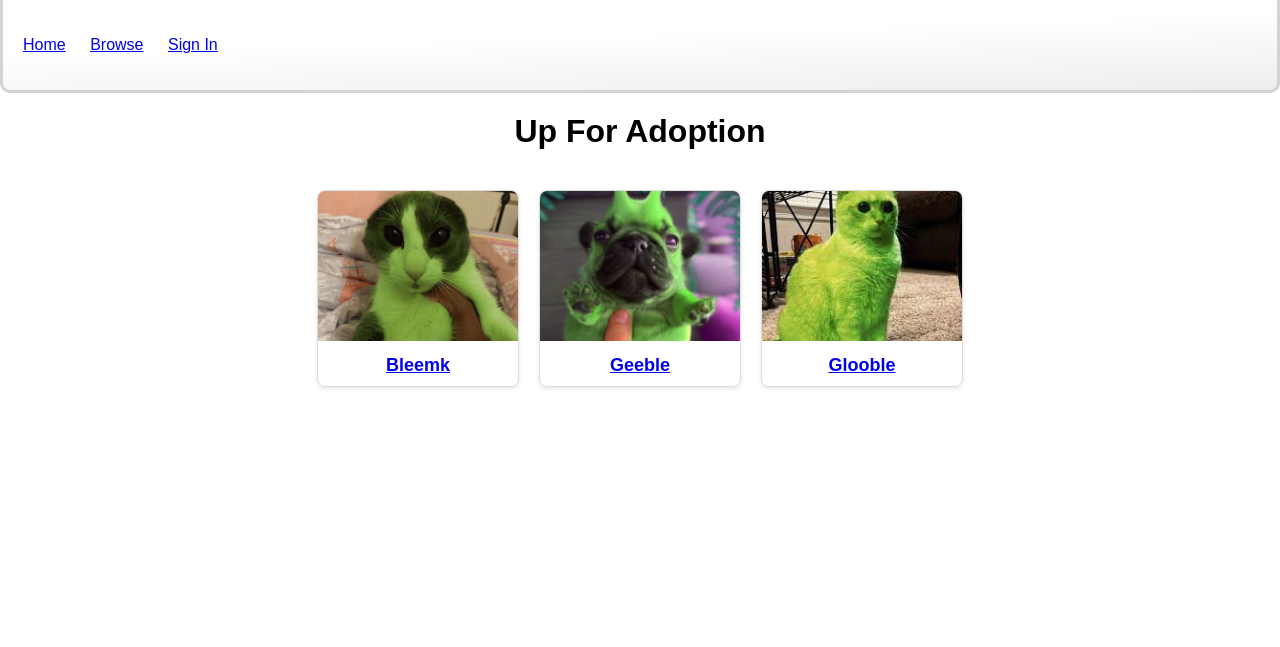
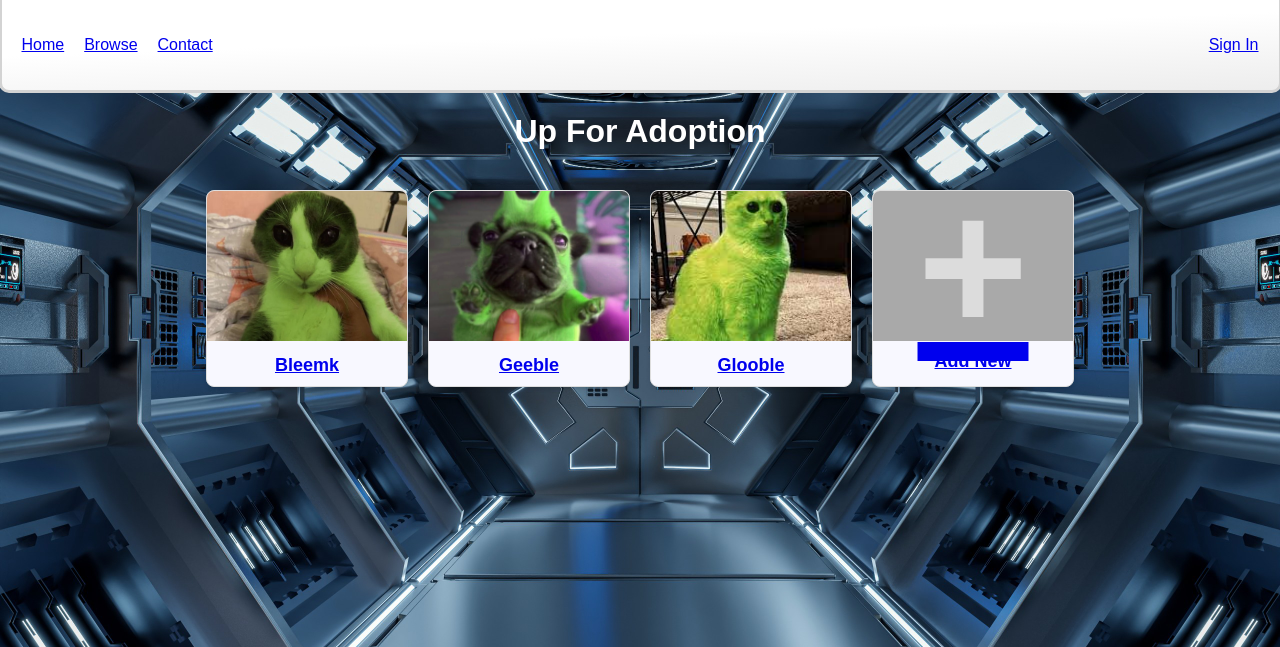
Before and after one commit to hhamelin-iu/i210-final, a PHP site: page /browse.php in a window 1280 px wide. Shown: the top 647 px of the page. Run offline with PHP 8.4, Linux system fonts and the light colour scheme; data comes from the database, SQL or seed files in the repository.

Commit message:
mostly styling
minor tweaks, plus button

```diff
--- a/browse.php
+++ b/browse.php
@@ -1,6 +1,7 @@
 <?php
 $page_title = "Browsing";
 include ('includes/header.php');?>
+    <link rel="stylesheet" href="www/css/browse-details.css">
     <link rel="stylesheet" href="www/css/browse.css">
 </head>
 <?php include ('includes/navbar.php'); ?>
@@ -18,9 +19,9 @@ include ('includes/header.php');?>
         $sql = "SELECT * FROM pets";
         $result = $conn->query($sql);
 
+        echo "<div class='animal-grid'> ";
         if ($result->num_rows > 0) {
             // Loop through each entry
-            echo "<div class='animal-grid'> ";
             while ($row = $result->fetch_assoc()) {
                     echo "<div class='animal-card'>";
                         echo '<a href="animal_details.php?id=' . $row['id'] . '">';
@@ -28,8 +29,13 @@ include ('includes/header.php');?>
                         echo "<h2>" . $row['name'] . "</h2>";
                     echo "</div>";
             }
-            echo "</div>";
         }
+                echo "<div class='add-new-card'>";
+                    echo '<a href="add_new.php">';
+                    echo "<div class='plus'>+</div>";
+                    echo "<h2> Add New </h2>";
+                echo "</div>";
+        echo "</div>";
     ?>
 </body>
 </html>
--- a/includes/navbar.php
+++ b/includes/navbar.php
@@ -4,6 +4,8 @@
     <ul>
         <li><a href=".">Home</a></li>
         <li><a href="browse.php">Browse</a></li>
-        <li><a href=".">Sign In</a></li>
+        <li><a href="#">Contact</a></li>
+    </ul>
+    <a href="sign_in.php" class="sign-in">Sign In</a>
     </ul>
 </div>
--- /dev/null
+++ b/www/css/browse-details.css
@@ -0,0 +1,8 @@
+body {
+    font-family: Arial, sans-serif;
+    color: white;
+    margin: 0;
+    padding: 0;
+    background-image: url(../img/browse_background.jpg);
+    background-size: cover;
+}
--- a/www/css/browse.css
+++ b/www/css/browse.css
@@ -1,11 +1,9 @@
 body {
-    font-family: Arial, sans-serif;
-    margin: 0;
-    padding: 0;
     display: flex;
     flex-direction: column;
     align-items: center;
 }
+
 h1 {
     margin: 20px 0;
 }
@@ -24,6 +22,7 @@ h1 {
     border-radius: 8px;
     box-shadow: 0 2px 4px rgba(0, 0, 0, 0.1);
     overflow: hidden;
+    background-color: ghostwhite;
 }
 .animal-card img {
     width: 100%;
@@ -34,3 +33,27 @@ h1 {
     font-size: 18px;
     margin: 10px 0;
 }
+
+.add-new-card {
+    width: 200px;
+    text-align: center;
+    border: 1px solid #ddd;
+    border-radius: 8px;
+    box-shadow: 0 2px 4px rgba(0, 0, 0, 0.1);
+    overflow: hidden;
+    background-color: ghostwhite;
+}
+.add-new-card .plus {
+    background: darkgrey;
+    width: 100%;
+    height: 150px;
+    font-size: 190px;
+    font-weight: bold;
+    color: gainsboro;
+    line-height: 150px;
+    text-decoration: none;
+}
+.add-new-card h2 {
+    font-size: 18px;
+    margin: 10px 0;
+}
--- a/www/css/styles.css
+++ b/www/css/styles.css
@@ -7,25 +7,41 @@ html, body {
     margin: 0;
 }
 
+body {
+    font-family: Arial, sans-serif;
+    margin: 0;
+    display: flex;
+    flex-direction: column;
+    align-items: center;
+}
+
 .navbar {
-    width: calc( 100% - ( var(--border-width) *2 ) );
-    height:var(--navbar-height);
+    display: flex;
+    justify-content: space-between;
+    align-items: center;
+    width: calc(100% - var(--border-width) );
+    height: var(--navbar-height);
     margin: 0;
-    background: rgb(255,255,255);
-    background: linear-gradient(178deg, rgba(255,255,255,1) 42%, rgba(237,237,237,1) 100%);
+    background: linear-gradient(178deg, rgba(255, 255, 255, 1) 42%, rgba(237, 237, 237, 1) 100%);
     border: solid var(--border-width) lightgray;
     border-top-style: none;
     border-radius: 0 0 10px 10px;
 }
 
 .navbar ul {
+    display: flex;
     list-style-type: none;
-    margin: 0 20px;
+    margin: 0;
     padding: 0;
     line-height: var(--navbar-height);
+    margin-left: 20px;
 }
 
 .navbar ul li {
     display: inline;
     margin-right: 20px;
 }
+
+.navbar .sign-in {
+    margin-right: 20px;
+}
```
Also changed, not shown: animal_details.php (+14 -5 lines), www/css/animal_details.css (+4 -9 lines), reserve.php (added), sign_in.php (added), www/img/browse_background.jpg (added), www/img/hero.jpg.
